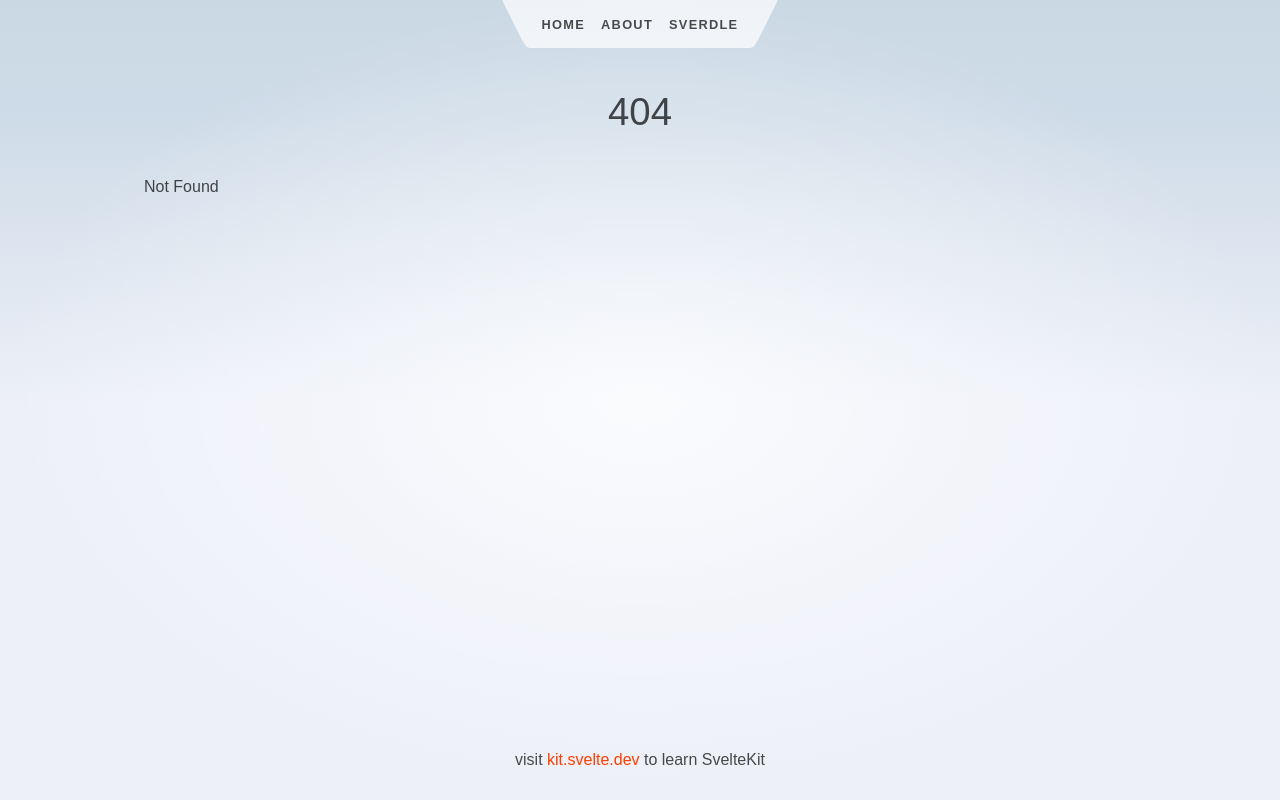
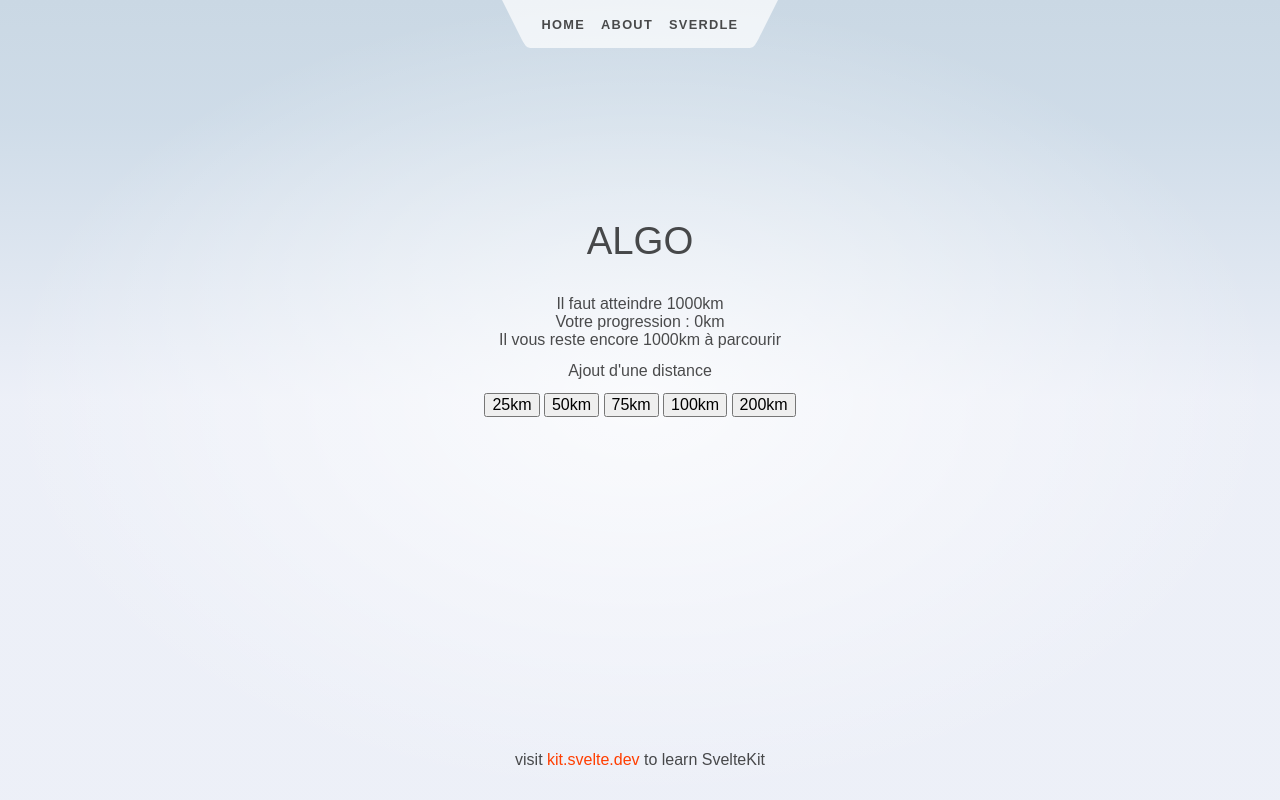
Before and after one commit to Abde-exe/Nodejs-hackathon, a SvelteKit app in the folder front/: page /algo in a window 1280 px wide. Before the commit this address had no page. Built offline with nearby package versions, Linux system fonts and the light colour scheme.

Commit message:
Feature : Add algo isFinish() & addDistance()

```diff
--- /dev/null
+++ b/front/src/routes/algo/+page.svelte
@@ -0,0 +1,92 @@
+
+<script>
+    import {onMount} from 'svelte';
+	// import Counter from './Counter.svelte';
+	// import welcome from '$lib/images/svelte-welcome.webp';
+	// import welcome_fallback from '$lib/images/svelte-welcome.png';
+    let arrival_point = 1000;
+    let progression = 0;
+
+    let bluebottle = 25;
+    let silverArrow = 50;
+    let nimbus2000 = 75;
+    let firebolt= 100;
+    let thunderbolt7 = 200;
+
+    // Fonction qui permet de vérifier que vous avez bien atteint la ligne d'arrivé
+    function isFinish(value){
+        if(value >= arrival_point){
+            alert("You win");
+            progression = 0;
+        } else {
+            console.log("There's still a long way to go");
+        }
+    }
+
+    // Fonction pour avancer
+    function addDistance(value){
+        progression = progression + value;
+        console.log("Nouvelle progression : " + progression);
+        isFinish(progression);
+    }
+
+    // Ajout d'un event listener sur chaque boutons pour avancer selon la valeur définit (TEST)
+    onMount(() => {
+        let listOfButtons = document.getElementById("buttonList").getElementsByTagName('button');
+
+        for(let i = 0; i < listOfButtons.length; i++){
+            let buttonValue = parseInt(listOfButtons[i].attributes.value.value);
+
+            listOfButtons[i].addEventListener('click', () => {
+                addDistance(buttonValue)
+            })
+        }
+    })
+
+</script>
+
+<svelte:head>
+	<title>Home</title>
+	<meta name="description" content="Svelte demo app" />
+</svelte:head>
+
+<section>
+	<h1>
+		ALGO
+	</h1>
+    <span>Il faut atteindre {arrival_point}km</span>
+    <span>Votre progression : {progression}km</span>
+    <span>Il vous reste encore {arrival_point - progression}km à parcourir</span>
+
+
+    <h2>Ajout d'une distance</h2>
+    <div id="buttonList">
+        <button value={bluebottle}>{bluebottle}km</button>
+        <button value={silverArrow}>{silverArrow}km</button>
+        <button value={nimbus2000}>{nimbus2000}km</button>
+        <button value={firebolt}>{firebolt}km</button>
+        <button value={thunderbolt7}>{thunderbolt7}km</button>
+    </div>
+
+</section>
+
+<style>
+	section {
+		display: flex;
+		flex-direction: column;
+		justify-content: center;
+		align-items: center;
+		flex: 0.6;
+	}
+
+	h1 {
+		width: 100%;
+	}
+
+    .buttonList {
+        display: flex;
+        flex-direction: row;
+        justify-content: space-around;
+    }
+
+</style>
```
